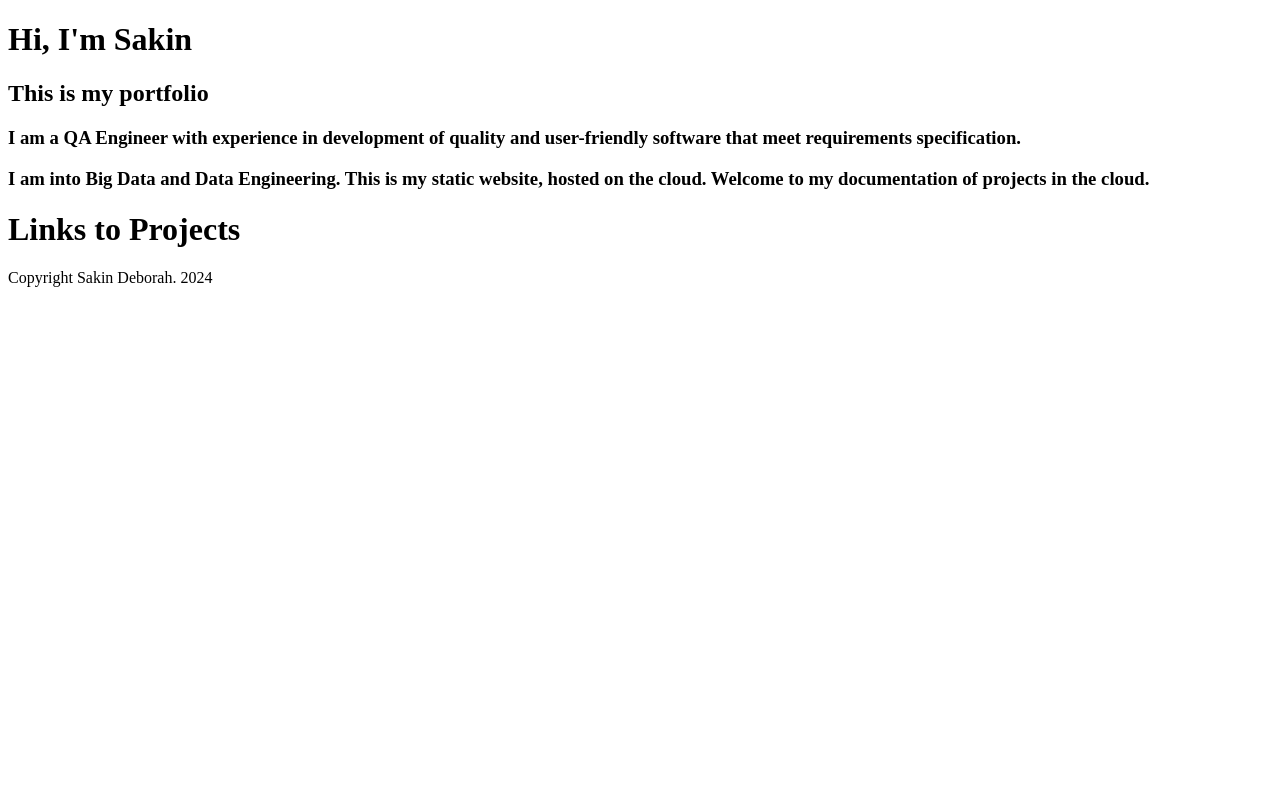
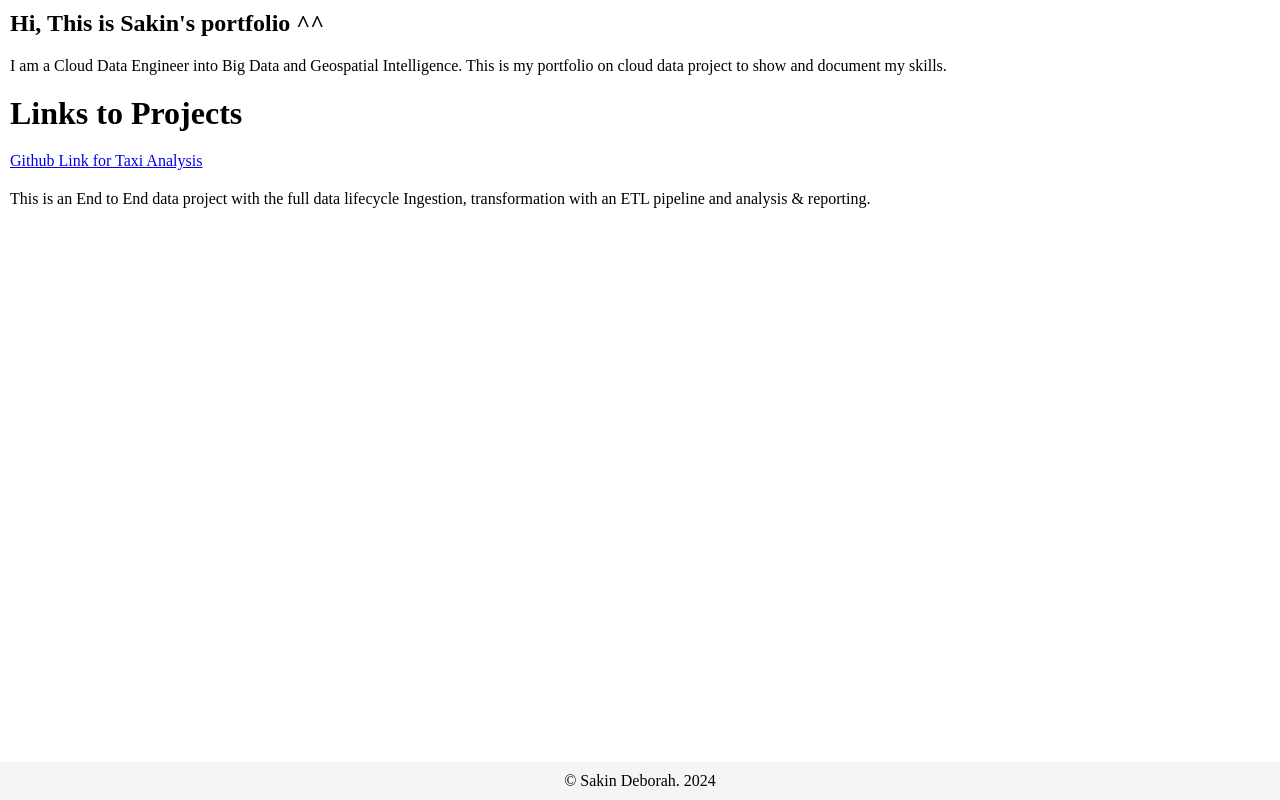
Before and after one commit to Sakindeb/Portfolio, a plain HTML site: page index.html in a window 1280 px wide. Drawn offline with Linux system fonts and the light colour scheme.

Commit message:
Added the first project to update portfolio

```diff
--- a/index.html
+++ b/index.html
@@ -2,20 +2,44 @@
 <html lang="en">
 <head>
     <meta charset="UTF-8">
-    <title>Title</title>
+    <title>Portfolio</title>
+    <style>
+        body {
+            margin: 0;
+            padding: 0;
+            display: flex;
+            flex-direction: column;
+            min-height: 100vh;
+        }
+
+        h2, h1, p {
+            margin: 10px;
+        }
+
+        footer {
+            background-color: #f5f5f5;
+            padding: 10px;
+            margin-top: auto;
+            text-align: center;
+        }
+    </style>
 </head>
 <body>
-<h1>Hi, I'm Sakin</h1>
-<h2>This is my portfolio</h2>
-<h3>
-    I am a QA Engineer with experience in development of quality and user-friendly software that meet requirements specification.
-</h3>
-<h3>
-    I am into Big Data and Data Engineering. This is my static website, hosted on the cloud. Welcome to my documentation of projects in the cloud.
-</h3>
-<h1>Links to Projects</h1>
+    <h2>Hi, This is Sakin's portfolio ^^ </h2>
+    <p>
+        I am a Cloud Data Engineer into Big Data and Geospatial Intelligence. This is my portfolio on cloud data project to show and document my skills.
+    </p>
+    <h1>Links to Projects</h1>
+    <p>
+        <a href="https://github.com/Sakindeb/DataTaxiAnalysis">Github Link for Taxi Analysis</a>
+    </p>
+    <p>
+        This is an End to End data project with the full data lifecycle
+        Ingestion, transformation with an ETL pipeline and analysis & reporting.
+    </p>
+
+    <footer>
+        &copy; Sakin Deborah. 2024
+    </footer>
 </body>
-<footer>
-    Copyright Sakin Deborah. 2024
-</footer>
 </html>
```
